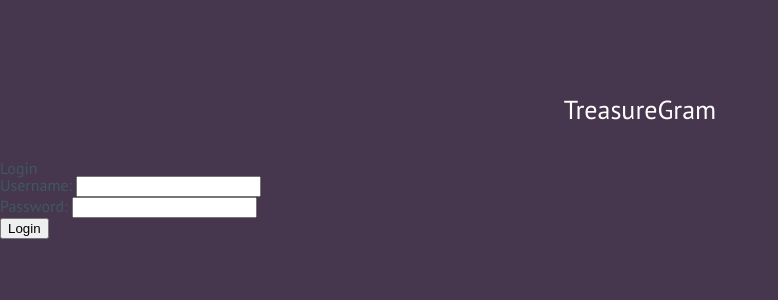
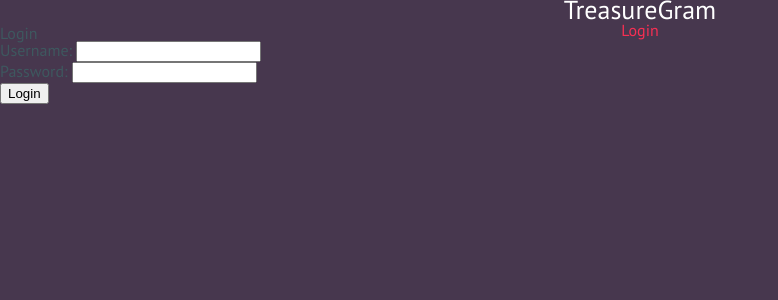
Before and after one commit to BrianLusina/TreasureGram, a Django app: page /login/ in a window 1280 px wide. Shown: the top 300 px of the page, without its empty margins (0-778 px from the left). Run offline with Django 3.2, Linux system fonts and the light colour scheme; some libraries are stand-ins or nearby versions.

Commit message:
Adjust header for login view

```diff
--- a/main_app/static/styles.css
+++ b/main_app/static/styles.css
@@ -80,7 +80,7 @@ html, body {
 
 header {
   position: relative;
-  height: 160px;
+  height: 25px;
   line-height: 170px;
   text-align: center;
   -webkit-font-smoothing: antialiased;
@@ -102,7 +102,7 @@ header h1 {
 }
 @media only screen and (min-width: 1024px) {
   header {
-    line-height: 220px;
+    line-height: 20px;
   }
 }
 
--- a/main_app/templates/base.html
+++ b/main_app/templates/base.html
@@ -18,11 +18,12 @@
 <body>
 
 <header>
+    <nav>
         <h1>TreasureGram</h1>
-    <!--<div>
+        <div>
           <nav>
-          &lt;!&ndash;use a url tag name of the url and any other parameters
-          So, if the username is Brian, the url will be localhost:8000/Brian&ndash;&gt;
+              <!--use a url tag name of the url and any other parameters
+              So, if the username is Brian, the url will be localhost:8000/Brian&;-->
               {% if user.is_authenticated %}
                 <a href="{% url 'profile' user.username %}">{{ user.username }}</a>
                 <a href="{% url 'logout' %}">Logout</a>
@@ -30,7 +31,9 @@
                 <a href="{% url 'login' %}">Login</a>
               {% endif %}
           </nav>
-    </div>-->
+        </div>
+    </nav>
+
 </header>
 
 {% block content %}
--- a/main_app/templates/index.html
+++ b/main_app/templates/index.html
@@ -16,8 +16,8 @@
                     <img src="{% static 'images/item-1.jpg' %}" alt="{{ treasure.name }}">
                   {% endif %}
                 </a>
-                <a href="#0" class="cd-trigger">Quick View
-                    by: {{ treasure.user.username }}
+                <a href="#0" class="cd-trigger">
+                    By: {{ treasure.user.username }}
                 </a>
             </li> <!-- cd-item -->
           {% endfor %}
```
Lines whose indentation alone changed are shown as unchanged.
